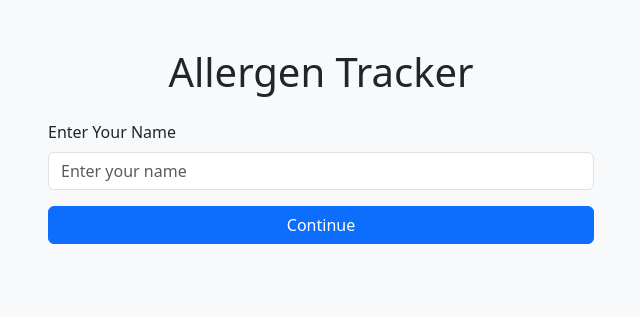
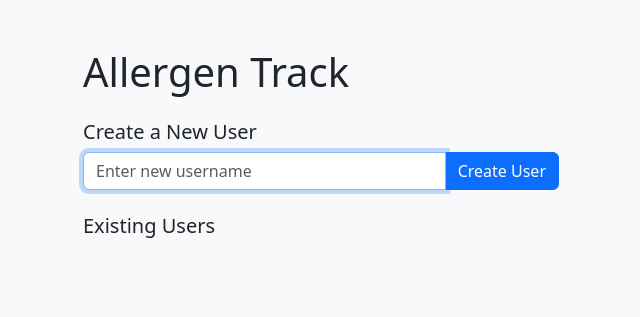
Before and after one commit to uppertoe/allergen-track, a Flask app: page / in a window 1280 px wide. Shown: the top 317 px of the page, without its empty margins (319-959 px from the left). Run offline with Flask 3, Linux system fonts and the light colour scheme.

Commit message:
implement user selection

```diff
--- a/app.py
+++ b/app.py
@@ -73,6 +73,16 @@
         session['selected_allergens'] = []
         session['last_recorded_date'] = today
 
+def get_existing_users():
+    """Retrieve a list of existing users from the CSV file."""
+    users = set()
+    if os.path.exists(CSV_FILE):
+        with open(CSV_FILE, mode='r') as file:
+            reader = csv.DictReader(file)
+            for row in reader:
+                users.add(row['username'].strip().lower())
+    return sorted(users)
+
 @app.route('/', methods=['GET', 'POST'])
 def index():
     if 'username' in session:
@@ -85,7 +95,10 @@
         session['user_data'] = load_user_data(username)
         return redirect(url_for('grid'))
 
-    return render_template('index.html')
+    existing_users = get_existing_users()
+
+    return render_template('index.html', existing_users=existing_users)
+
 
 def remove_user_data(username, allergen, current_date):
     """Remove the user's data from the CSV file for the given date."""
--- a/templates/index.html
+++ b/templates/index.html
@@ -3,25 +3,44 @@
 <head>
     <meta charset="UTF-8">
     <meta name="viewport" content="width=device-width, initial-scale=1.0">
-    <title>Allergen Tracker</title>
+    <title>Select User</title>
     <!-- Bootstrap CSS -->
     <link href="https://cdn.jsdelivr.net/npm/bootstrap@5.3.0/dist/css/bootstrap.min.css" rel="stylesheet">
+    <style>
+        .container {
+            max-width: 500px; /* Make the container narrower on large screens */
+        }
+    </style>
 </head>
 <body class="bg-light">
     <div class="container py-5">
-        <h1 class="mb-4 text-center">Allergen Tracker</h1>
-        <div class="row">
-            <div class="col-md-6 offset-md-3">
-                <form action="{{ url_for('index') }}" method="post">
-                    <div class="mb-3">
-                        <label for="username" class="form-label">Enter Your Name</label>
-                        <input type="text" name="username" id="username" class="form-control" placeholder="Enter your name" required>
-                    </div>
-                    <button type="submit" class="btn btn-primary w-100">Continue</button>
+        <h1 class="mb-4">Allergen Track</h1>
+
+        <!-- Create New User -->
+        <div class="mb-4">
+            <h2 class="h5">Create a New User</h2>
+            <form action="{{ url_for('index') }}" method="post">
+                <div class="input-group">
+                    <input type="text" name="username" class="form-control" placeholder="Enter new username" required autofocus>
+                    <button type="submit" class="btn btn-primary">Create User</button>
+                </div>
+            </form>
+        </div>
+
+        <!-- Existing Users -->
+        <div class="mb-4">
+            <h2 class="h5">Existing Users</h2>
+            <div class="list-group">
+                {% for user in existing_users %}
+                <form action="{{ url_for('index') }}" method="post" class="mb-2">
+                    <input type="hidden" name="username" value="{{ user }}">
+                    <button type="submit" class="btn btn-outline-primary w-100">{{ user.capitalize() }}</button>
                 </form>
+                {% endfor %}
             </div>
         </div>
     </div>
+
     <!-- Bootstrap JS and dependencies -->
     <script src="https://cdn.jsdelivr.net/npm/bootstrap@5.3.0/dist/js/bootstrap.bundle.min.js"></script>
 </body>
```
Also changed, not shown: templates/grid.html (+7 -0 lines).
